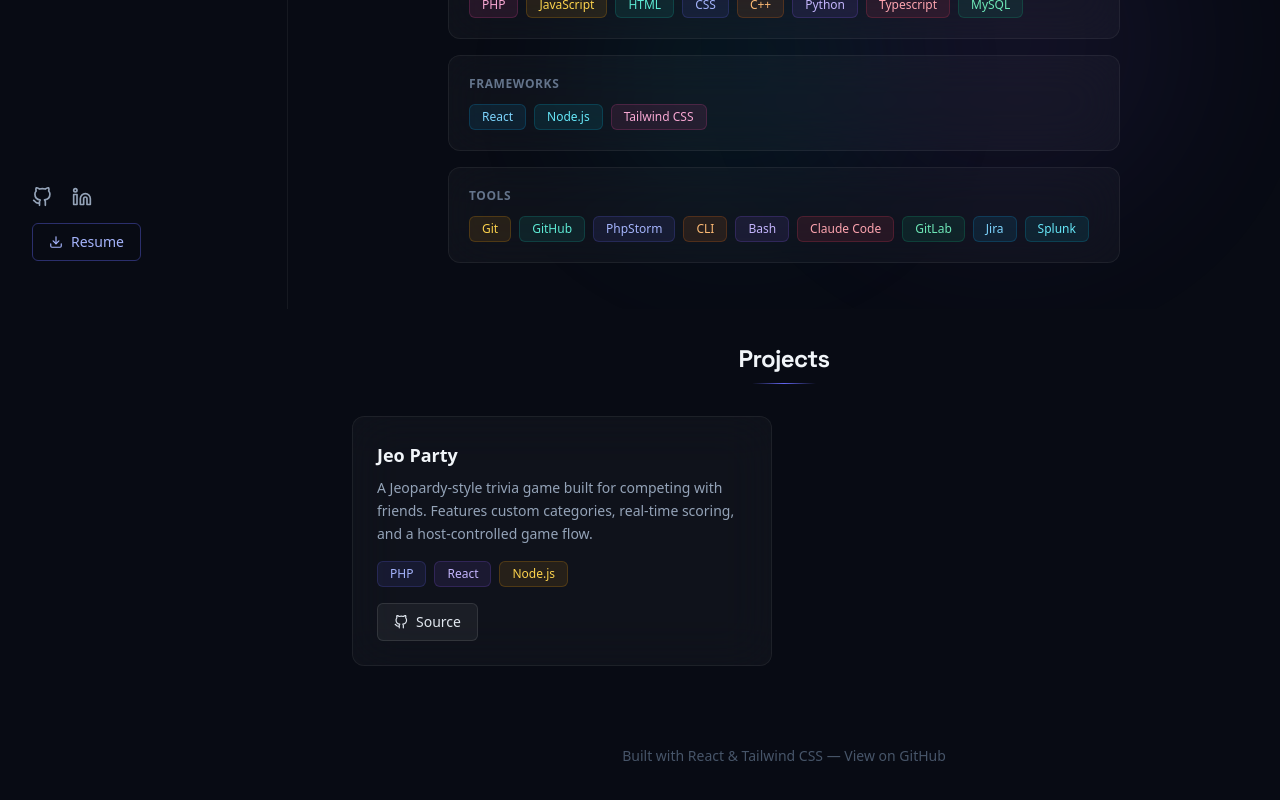
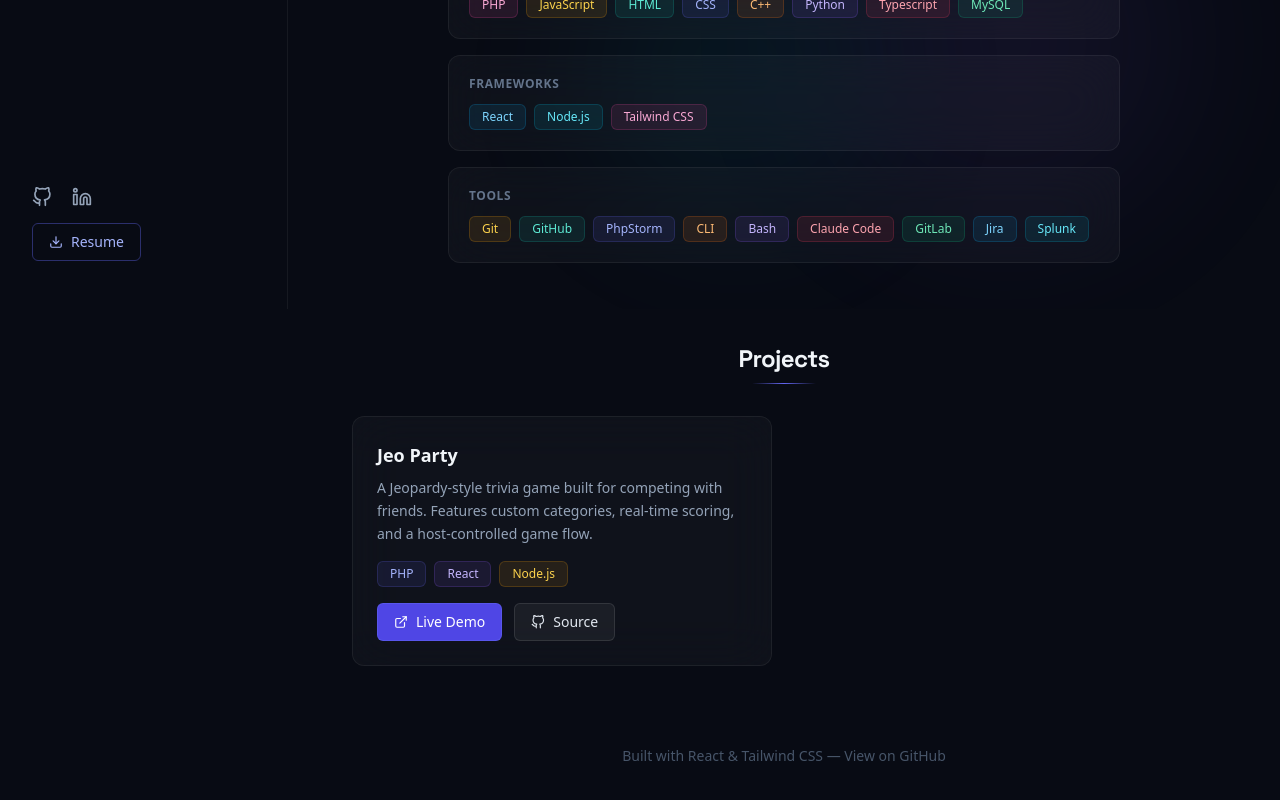
Before and after one commit to sethrobinson29/sethrobinson29.github.io, a React (Create React App) app: page / in a window 1280 px wide. Shown: the part 491-1291 px from the top of the page. Built offline with nearby package versions, Linux system fonts and the light colour scheme; the HTML template or start-up script is replaced by a standard one.

Commit message:
Add CNAME for custom domain and set Jeo Party live URL

```diff
--- a/src/data/profile.js
+++ b/src/data/profile.js
@@ -26,7 +26,7 @@
       description:
         'A Jeopardy-style trivia game built for competing with friends. Features custom categories, real-time scoring, and a host-controlled game flow.',
       tech: ['PHP', 'React', 'Node.js'],
-      liveUrl: null, // Set to the live URL once deployed
+      liveUrl: 'https://jeo-party.sethrobinson29.com/',
       githubUrl: 'https://github.com/sethrobinson29/jeo-party',
     },
   ],
```
Also changed, not shown: 1 other file (tests, documents, lock files or other folders).
